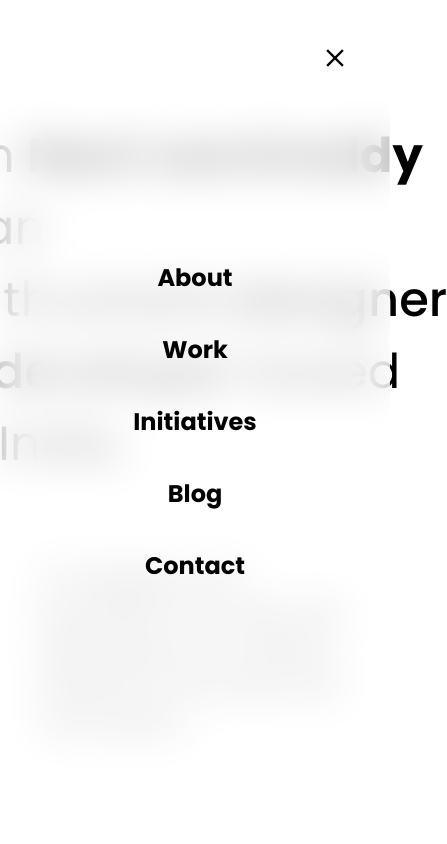
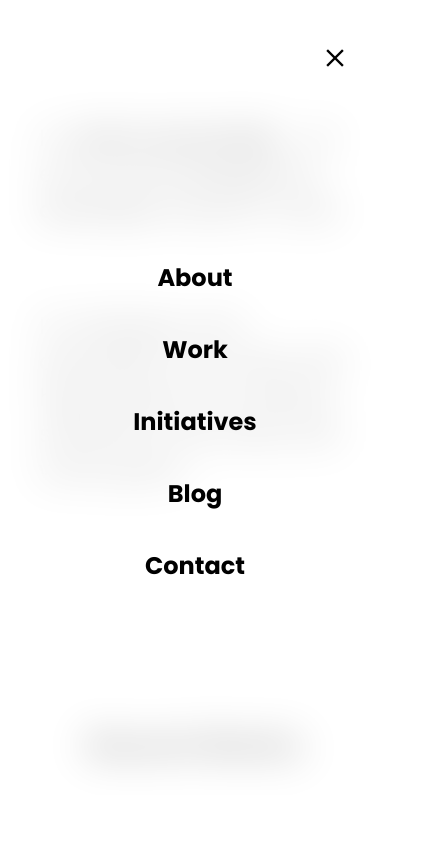
Before and after one commit to nani-samireddy/open-portfolio, a React (Vite) app: page / in a window 390 px wide. Both pictures are taken after a click on the element "menu". Shown: the top 844 px of the page, 447 px wide, since content can reach past the window. Built offline with nearby package versions, Linux system fonts and the light colour scheme.

Commit message:
Modified font sizes for multiple screen ratios and cleared the menu bug

```diff
--- a/src/components/navbar.jsx
+++ b/src/components/navbar.jsx
@@ -1,7 +1,16 @@
-import { useState } from "react";
+import { useEffect, useState } from "react";
 
 const Navbar = () => {
   const [showModal, setShowModal] = useState(false);
+
+  useEffect(() => {
+    if (showModal) {
+      document.body.style.overflow = "hidden";
+    } else {
+      document.body.style.overflow = "auto";
+    }
+  }, [showModal]);
+
   return (
     <div
       id="NavBar"
@@ -49,7 +58,7 @@ const Navbar = () => {
       )}
       {/* mobile modal */}
       {showModal && (
-        <div className=" z-50 flex flex-col justify-center  navmobileblur md:hidden  absolute h-100vh w-100vw top-0 left-0">
+        <div className=" z-50 flex flex-col justify-center  navmobileblur md:hidden  fixed h-100vh w-100vw top-0 left-0">
           <div className="w-full flex justify-end">
             <span
               onClick={() => setShowModal(false)}
--- a/src/views/hero.jsx
+++ b/src/views/hero.jsx
@@ -4,7 +4,7 @@ const Hero = () => {
   return (
     <div id="about">
       <MakeCenter>
-        <h1 className="text-5xl md:text-6xl lg:text-7xl  leading-normal lg:leading-relaxed py-20">
+        <h1 className="text-2xl sm:text-2xl md:text-6xl lg:text-7xl  leading-normal lg:leading-relaxed py-20">
           I’m <span className="font-bold">{data.name}</span> - an enthusiastic
           <span className="font-medium">designer & developer</span> based in
           India.
```
